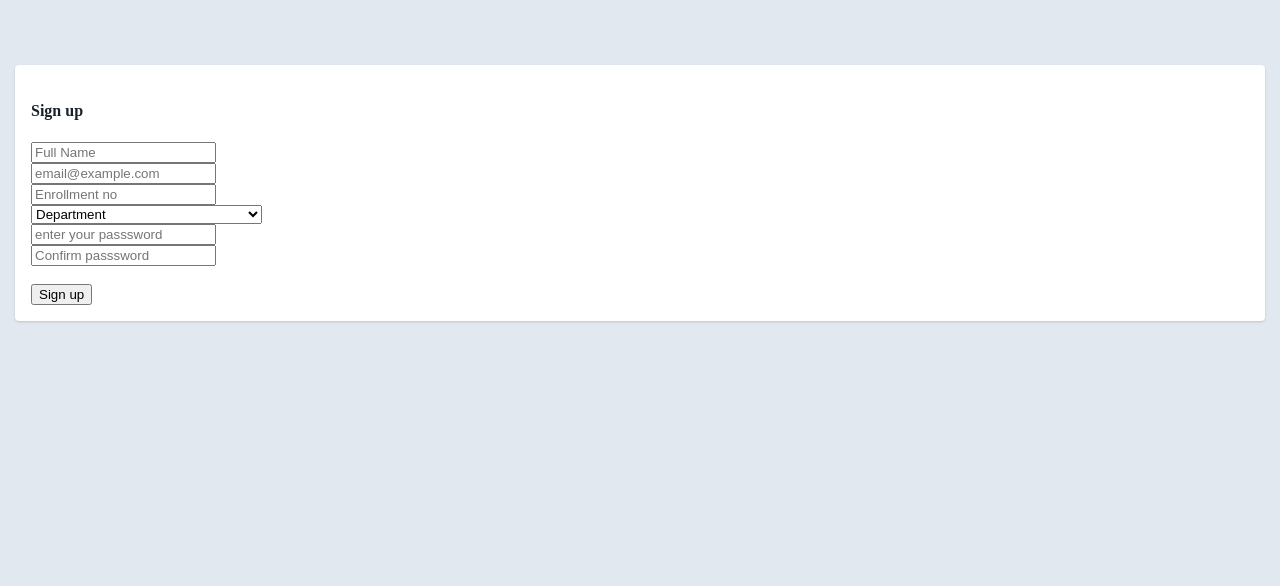
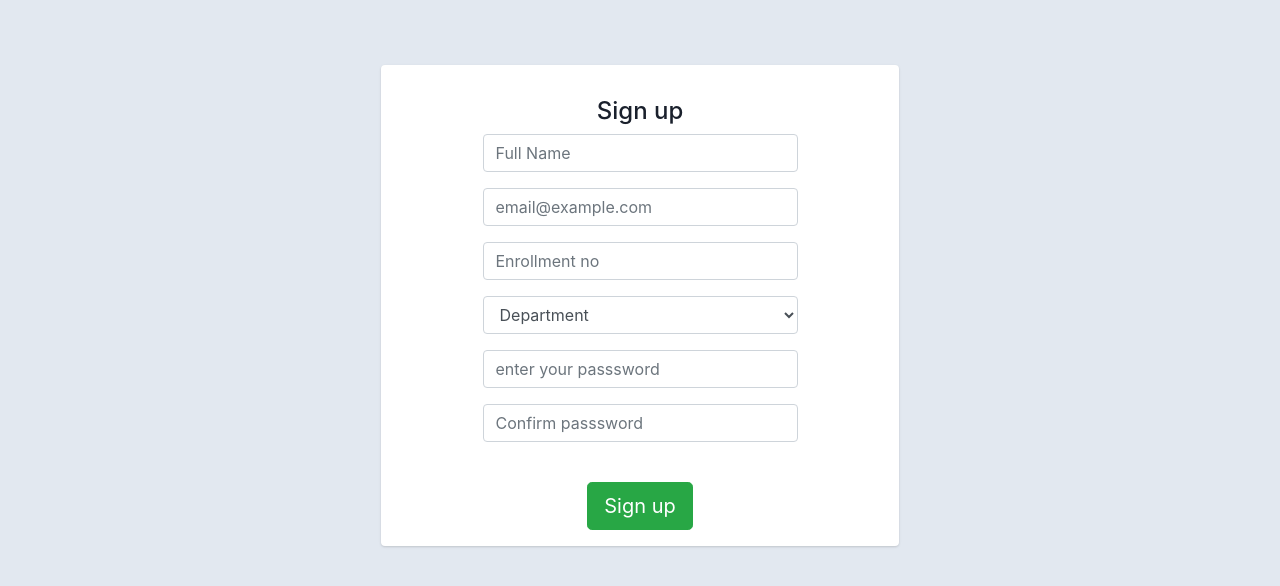
Before and after one commit to machine-sg/demo, a plain HTML site: page index.html in a window 1280 px wide. Drawn offline with Linux system fonts and the light colour scheme.

Commit message:
Update index.html

```diff
--- a/index.html
+++ b/index.html
@@ -11,8 +11,8 @@
 
         <!-- Bootstrap CSS -->
         <!-- build:css css/main.css -->
-<!--         <link rel="stylesheet" href="css/bootstrap.min.css">
-     <link rel="stylesheet" href="font-awesome/css/font-awesome.min.css"> -->
+	    <link rel="stylesheet" href="css/bootstrap.min.css">
+     <link rel="stylesheet" href="font-awesome/css/font-awesome.min.css">
      <link ref="stylesheet" href="https://cdnjs.cloudflare.com/ajax/libs/bootstrap-social/5.1.1/bootstrap-social.min.css.map">
 
         <link rel="stylesheet" href="./signup_page.css">
```
